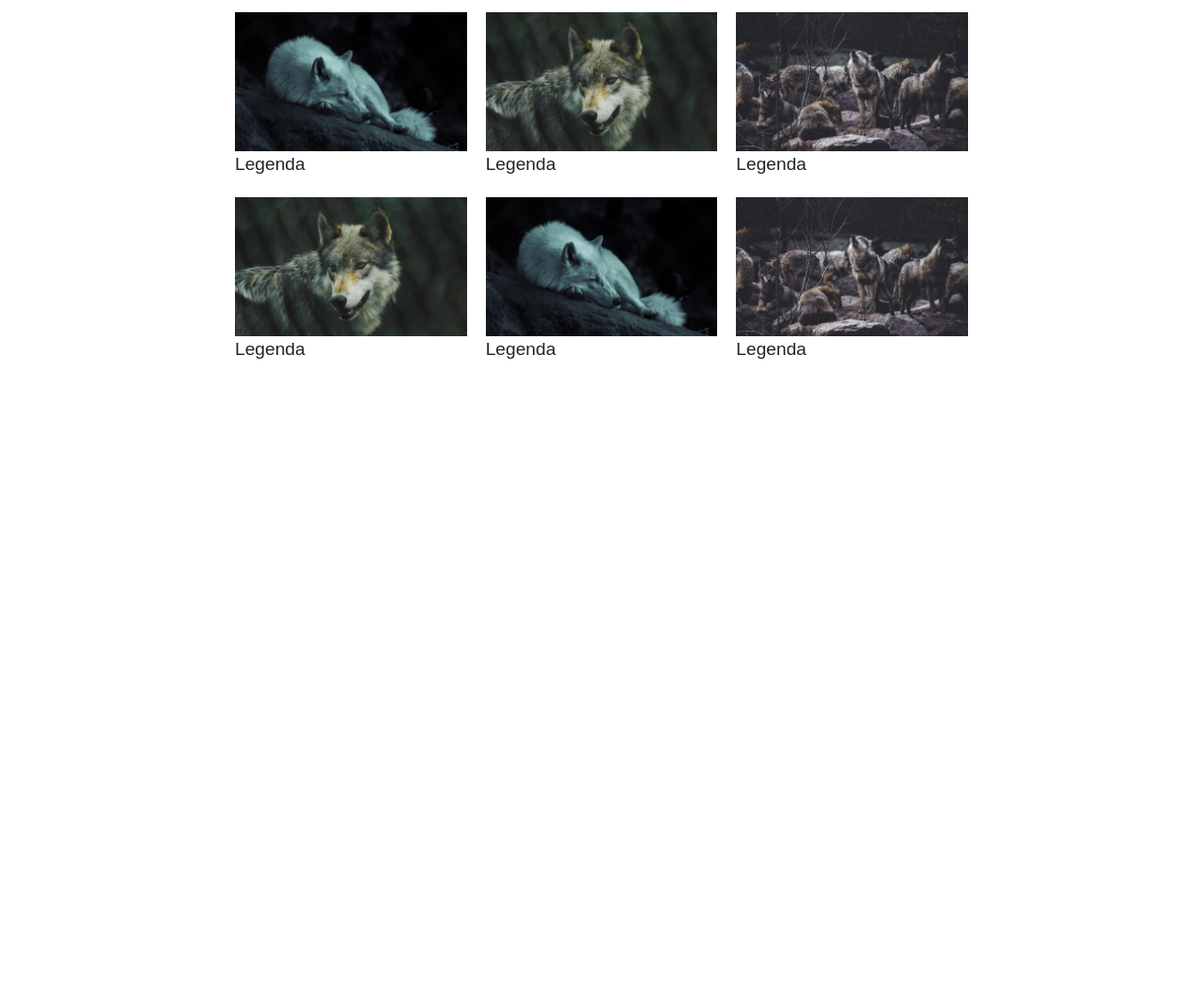
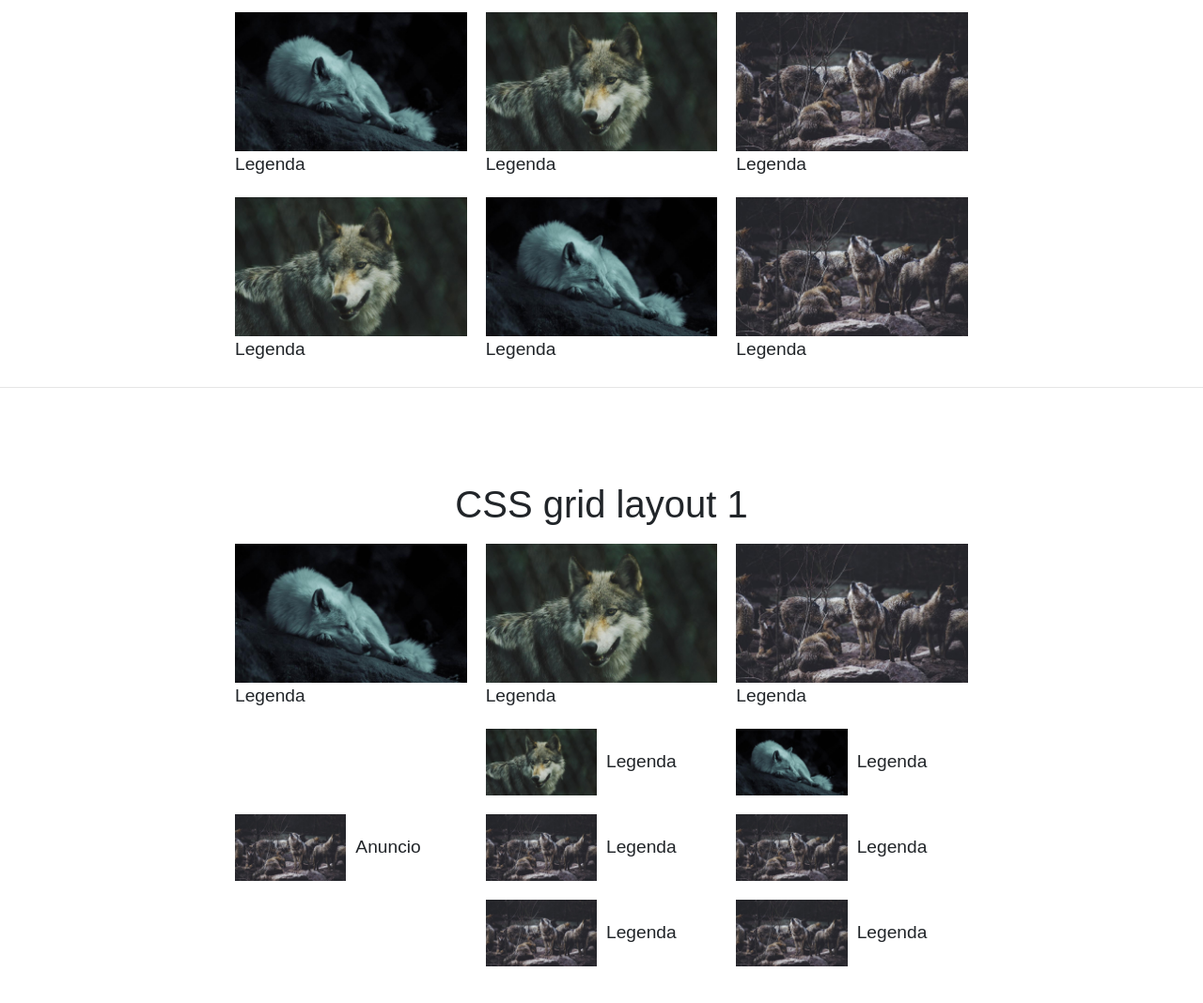
Before and after one commit to brunoalves2105/css-flexbox-grid, a plain HTML site: page index.html in a window 1280 px wide. Shown: the part 242-1310 px from the top of the page at 94% size. Before the commit the page ends 800 px from the top, so only its background shows below. Drawn offline with nearby package versions, Linux system fonts and the light colour scheme.

Commit message:
css grid 1

```diff
--- a/CSS/style.css
+++ b/CSS/style.css
@@ -4,6 +4,10 @@ body, ul, li, p{
     list-style: none;
     font-size: 1.2rem;
     font-family: arial;
+}
+
+body {
+    padding-bottom: 100px;
 }
 
 a {
@@ -43,7 +47,7 @@ img {
     padding: 10px;
 }
 
-/* css flexbox 1 */
+/* CSS flexbox 1 */
 
 .flex{
     display: flex;
@@ -56,3 +60,41 @@ img {
     flex: 1 1 200px;
     margin: 10px;
 }
+
+/* CSS grid 1 */
+
+.grid1 {
+    display: grid;
+    grid-template-columns: repeat(3, 1fr);
+    max-width: 800px;
+    padding: 10px;
+    margin: 0 auto;
+    grid-gap: 20px;
+}
+
+.grid1 > div:nth-child(n + 4) {
+    display: grid;
+    grid-template-columns: repeat(2, 1fr);
+    grid-gap: 10px;
+    align-items: center;
+}
+
+
+.grid1 > div.anuncio {
+    grid-column: 1;
+    grid-row: 2 / 5;
+}
+
+@media (max-width: 600px){
+    .grid1 {
+        grid-template-columns: repeat(2, 1fr);
+    }
+    .grid1 > div:nth-child(n + 4){
+        display: block;
+    }
+    .grid1 > div.anuncio {
+        grid-column: auto;
+        grid-row: auto;
+        order: -1;
+    }
+}
--- a/index.html
+++ b/index.html
@@ -49,5 +49,52 @@
             <p>Legenda</p>
         </div>
     </section>
+
+    <hr>
+
+    <h1>CSS grid layout 1</h1>
+
+    <section class="grid1">
+        <div>
+            <img src="imagens/lobo1.jpg">
+            <p>Legenda</p>
+        </div>
+        <div>
+            <img src="imagens/lobo2.jpg">
+            <p>Legenda</p>
+        </div>
+        <div>
+            <img src="imagens/lobo3.jpg">
+            <p>Legenda</p>
+        </div>
+        <div>
+            <img src="imagens/lobo2.jpg">
+            <p>Legenda</p>
+        </div>
+        <div>
+            <img src="imagens/lobo1.jpg">
+            <p>Legenda</p>
+        </div>
+        <div>
+            <img src="imagens/lobo3.jpg">
+            <p>Legenda</p>
+        </div>
+        <div>
+            <img src="imagens/lobo3.jpg">
+            <p>Legenda</p>
+        </div>
+        <div>
+            <img src="imagens/lobo3.jpg">
+            <p>Legenda</p>
+        </div>
+        <div>
+            <img src="imagens/lobo3.jpg">
+            <p>Legenda</p>
+        </div>
+        <div class="anuncio">
+            <img src="imagens/lobo3.jpg">
+            <p>Anuncio</p>
+        </div>
+    </section>
 </body>
 </html>
```
